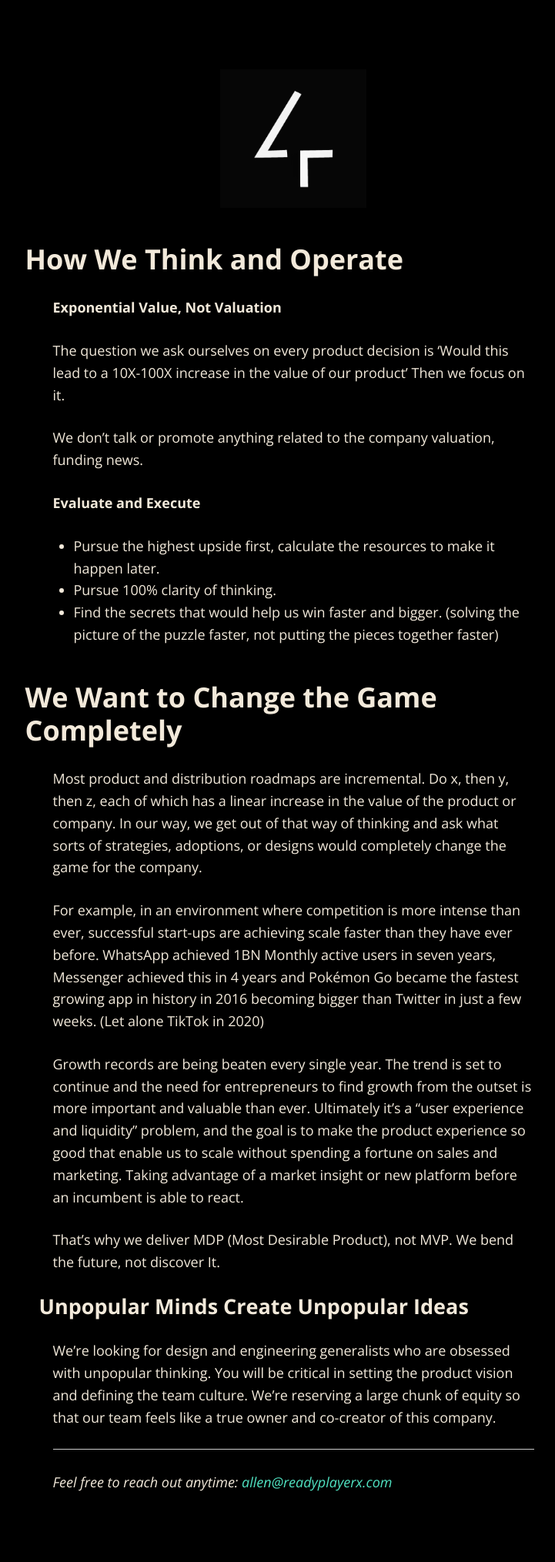
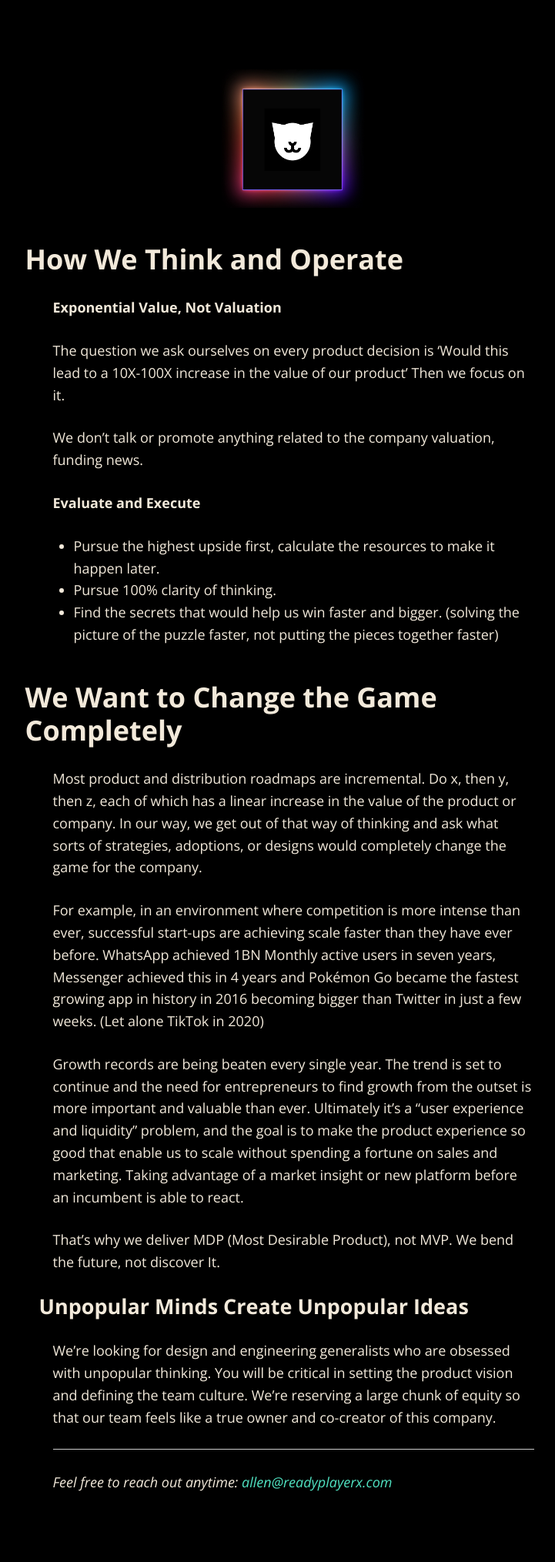
Before and after one commit to tarsmachine/tarsmachine.github.io, a Jekyll site: the page built from index.md, in a window 1280 px wide. Shown: the whole page at 77% size, without its empty margins (259-980 px from the left). Built offline with Jekyll 4.4.1, drawn with Linux system fonts in a browser that asks for light colours; nearby versions of some CDN libraries.

Commit message:
Update index.md

```diff
--- a/index.md
+++ b/index.md
@@ -2,7 +2,7 @@
 layout: default
 ---
 
-<img src="images/4icon.jpg" alt="sample image" width="190" height="180">
+<img src="images/X-M1.png" alt="sample image" width="190" height="180">
 
 
 
```
